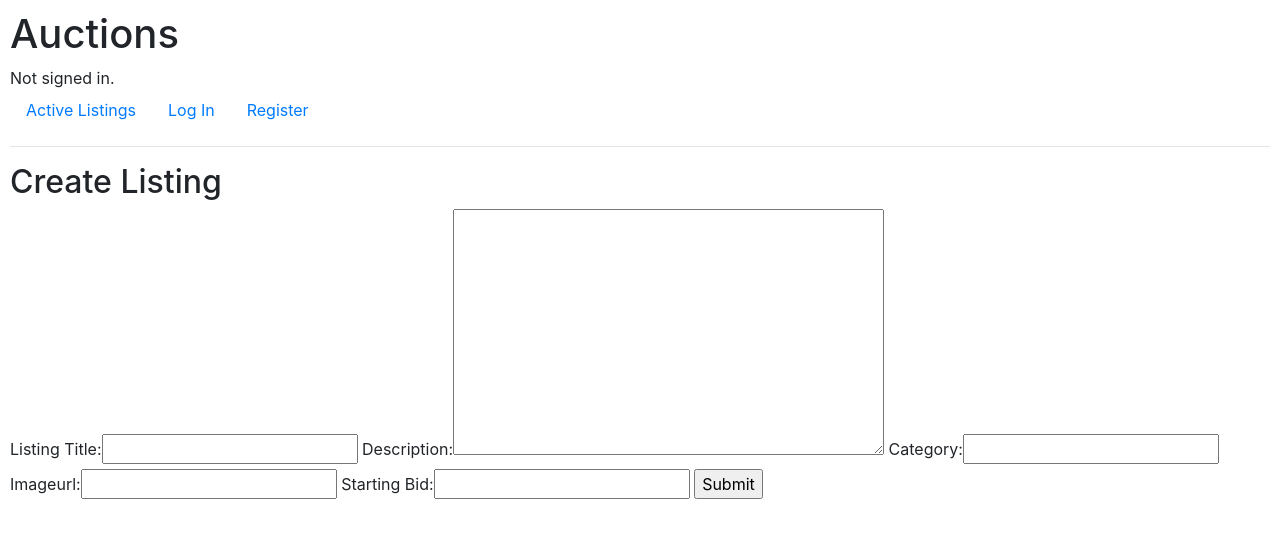
After one commit to Graeme-Code/CS50-Web-project2, a Django app: page /createlisting/ in a window 1280 px wide. The commit adds this page. Shown: the top 538 px of the page. Run offline with Django 3.2, Linux system fonts and the light colour scheme; some libraries are stand-ins or nearby versions.

Commit message:
create listing, view listing and update bid, still require validations and error handling

```diff
--- /dev/null
+++ b/auctions/templates/auctions/createlisting.html
@@ -0,0 +1,13 @@
+{% extends "auctions/layout.html" %}
+
+{% block body %}
+    <h2>Create Listing</h2>
+
+    <form action="{% url 'createlisting' %}" method="post">
+    {% csrf_token %}
+    {{form}}
+    <input  type="submit">
+   </form>
+
+
+{% endblock %}
--- a/auctions/urls.py
+++ b/auctions/urls.py
@@ -6,5 +6,7 @@ urlpatterns = [
     path("", views.index, name="index"),
     path("login", views.login_view, name="login"),
     path("logout", views.logout_view, name="logout"),
-    path("register", views.register, name="register")
+    path("register", views.register, name="register"),
+    path("createlisting/", views.createlisting, name="createlisting"),
+    path("listing/<int:listing_id>", views.listing, name="listing")
 ]
--- a/auctions/views.py
+++ b/auctions/views.py
@@ -3,12 +3,51 @@ from django.db import IntegrityError
 from django.http import HttpResponse, HttpResponseRedirect
 from django.shortcuts import render
 from django.urls import reverse
+from django import forms
 
-from .models import User
+from .models import User, Listing, Bids
 
+class CreateListing(forms.Form): #note to self classes are in camelcase!
+    title = forms.CharField(label='Listing Title', max_length=64, min_length=4)
+    description = forms.CharField(widget=forms.Textarea)
+    category = forms.CharField(label='Category', max_length=64)
+    imageURL = forms.URLField()
+    starting_bid = forms.IntegerField(label="Starting Bid")
+
+class NewBid(forms.Form):
+    newbid = forms.IntegerField(label="New Bid") #This will need validation to ensure new bid is greater than old bid
 
 def index(request):
-    return render(request, "auctions/index.html")
+    return render(request, "auctions/index.html", {
+        "active_listings":Listing.objects.all()
+    })
+
+def listing(request, listing_id):
+    if request.method == "POST":
+        listing = Listing.objects.get(pk=listing_id)
+        user = User.objects.get(pk = int(request.user.id))
+        user_id = user.id
+        newbid_value = request.POST['newbid']
+        newbid = Bids(bid=newbid_value, listing_id=listing_id, user_id=user_id)
+        newbid.save()
+        return HttpResponseRedirect(reverse("listing",args=([listing_id]),
+        ))
+    else:
+        #get listing
+        listing = Listing.objects.get(pk=listing_id)
+        #get bids
+        bids = Bids.objects.filter(listing_id=listing_id).order_by("-bid")
+        #get number of bids
+        bids_count = bids.count()
+        #get the highest bid
+        highest_bid = bids.first().bid
+        return render(request, "auctions/listing.html", {
+            "listing":listing,
+            "bid_count": bids_count,
+            "highest_bid": highest_bid,
+            "newbid": NewBid
+        })
+
 
 
 def login_view(request):
@@ -61,3 +100,23 @@ def register(request):
         return HttpResponseRedirect(reverse("index"))
     else:
         return render(request, "auctions/register.html")
+
+def createlisting(request):
+    if request.method == "POST":
+        title = request.POST['title']
+        description = request.POST['description']
+        category = request.POST['category']
+        imageURL = request.POST['imageURL']
+        starting_bid = request.POST['starting_bid']
+        user = request.user.id #this gives me the user name.
+        user_id = User.objects.get(pk = int(user)) #trying to get rest of data of user
+        print(user)
+        print(user_id)
+        newlisting = Listing(title=title, description=description, category=category, imageURL=imageURL, starting_bid=starting_bid)
+        newlisting.user = user_id
+        newlisting.save()
+        return HttpResponseRedirect(reverse("index"))
+    else:
+        return render(request, "auctions/createlisting.html", {
+            'form':CreateListing()
+            })
```
Also changed, not shown: auctions/models.py (+34 -0 lines), auctions/templates/auctions/index.html (+16 -1 lines), auctions/templates/auctions/listing.html (added, +23 -0 lines), auctions/migrations/0002_listing.py (added), auctions/migrations/0003_auto_20200722_0914.py (added), auctions/migrations/0004_auto_20200722_0916.py (added), auctions/migrations/0005_auto_20200722_0931.py (added), auctions/migrations/0006_auto_20200722_0947.py (added), auctions/migrations/0007_listing_created_at.py (added), auctions/migrations/0008_auto_20200723_0558.py (added), auctions/migrations/0009_listing_user.py (added), auctions/migrations/0010_auto_20200725_0909.py (added), auctions/migrations/0011_auto_20200725_0938.py (added), auctions/migrations/0012_remove_bids_updated_at.py (added), 1 more files.
